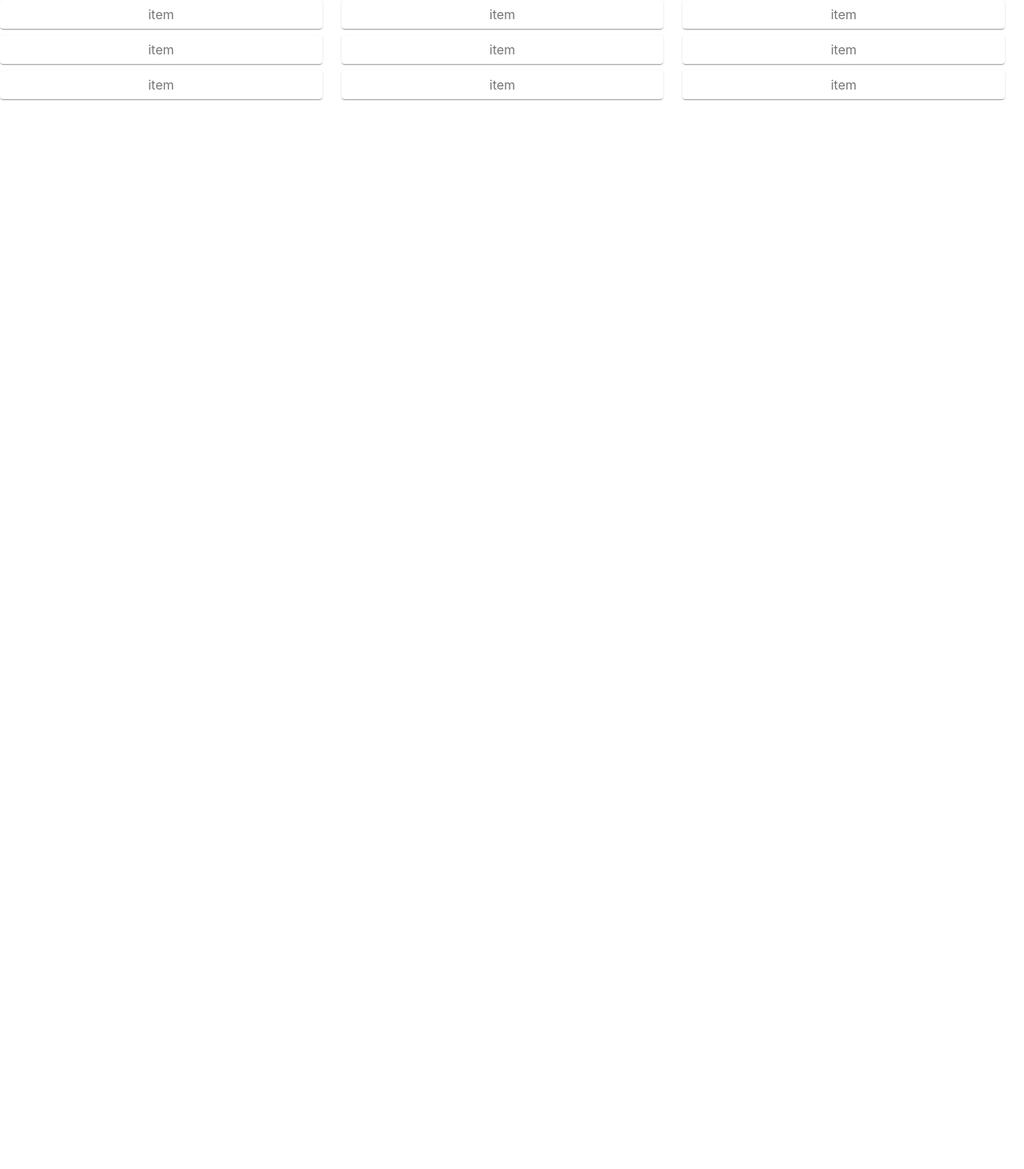
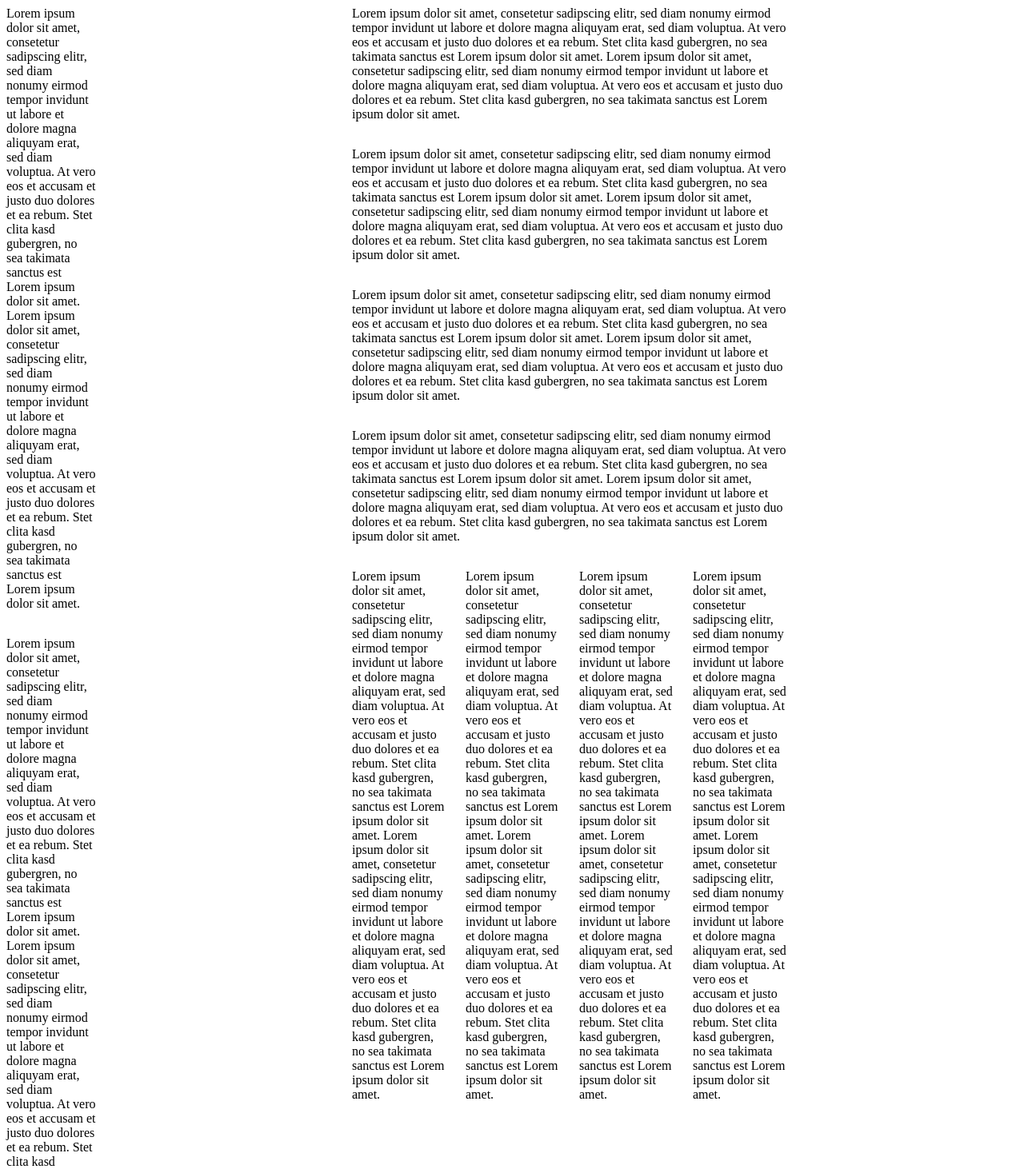
Before and after one commit to nik-neg/gamechat, a React (Create React App) app in the folder client/: page / in a window 1280 px wide. Shown: the top 1462 px of the page at 80% size. Before the commit the page ends 800 px from the top, so only its background shows below. Built offline with nearby package versions, Linux system fonts and the light colour scheme.

Commit message:
feat: template grid for home component

```diff
--- a/client/src/components/Home/Home.tsx
+++ b/client/src/components/Home/Home.tsx
@@ -1,4 +1,3 @@
-import React from 'react';
 import classes from './Home.module.scss';
 
 // const Home = (): JSX.Element => {
@@ -25,33 +24,160 @@ const useStyles = makeStyles((theme: any) => ({
 export default function NestedGrid() {
   const classes = useStyles();
 
-  function FormRow() {
-    return (
-      <React.Fragment>
-        <Grid item xs={4}>
-          <Paper className={classes.paper}>item</Paper>
-        </Grid>
-        <Grid item xs={4}>
-          <Paper className={classes.paper}>item</Paper>
-        </Grid>
-        <Grid item xs={4}>
-          <Paper className={classes.paper}>item</Paper>
-        </Grid>
-      </React.Fragment>
-    );
-  }
-
   return (
     <div className={classes.root}>
-      <Grid container spacing={1}>
-        <Grid container item xs={12} spacing={3}>
-          <FormRow />
+      <Grid
+        container
+        spacing={4}
+        direction="row"
+        justify="flex-start"
+        alignItems="flex-start"
+      >
+        <Grid item xs={4}>
+          <Grid
+            container
+            spacing={4}
+            direction="column"
+            justify="flex-start"
+            alignItems="flex-start"
+          >
+            <Grid item xs={4}>
+              Lorem ipsum dolor sit amet, consetetur sadipscing elitr, sed diam
+              nonumy eirmod tempor invidunt ut labore et dolore magna aliquyam
+              erat, sed diam voluptua. At vero eos et accusam et justo duo
+              dolores et ea rebum. Stet clita kasd gubergren, no sea takimata
+              sanctus est Lorem ipsum dolor sit amet. Lorem ipsum dolor sit
+              amet, consetetur sadipscing elitr, sed diam nonumy eirmod tempor
+              invidunt ut labore et dolore magna aliquyam erat, sed diam
+              voluptua. At vero eos et accusam et justo duo dolores et ea rebum.
+              Stet clita kasd gubergren, no sea takimata sanctus est Lorem ipsum
+              dolor sit amet.
+            </Grid>
+            <Grid item xs={4}>
+              Lorem ipsum dolor sit amet, consetetur sadipscing elitr, sed diam
+              nonumy eirmod tempor invidunt ut labore et dolore magna aliquyam
+              erat, sed diam voluptua. At vero eos et accusam et justo duo
+              dolores et ea rebum. Stet clita kasd gubergren, no sea takimata
+              sanctus est Lorem ipsum dolor sit amet. Lorem ipsum dolor sit
+              amet, consetetur sadipscing elitr, sed diam nonumy eirmod tempor
+              invidunt ut labore et dolore magna aliquyam erat, sed diam
+              voluptua. At vero eos et accusam et justo duo dolores et ea rebum.
+              Stet clita kasd gubergren, no sea takimata sanctus est Lorem ipsum
+              dolor sit amet.
+            </Grid>
+          </Grid>
         </Grid>
-        <Grid container item xs={12} spacing={3}>
-          <FormRow />
-        </Grid>
-        <Grid container item xs={12} spacing={3}>
-          <FormRow />
+        <Grid item xs={8}>
+          <Grid item xs={12}>
+            <Grid
+              container
+              spacing={4}
+              direction="row"
+              justify="flex-start"
+              alignItems="flex-start"
+            >
+              <Grid item xs={8}>
+                Lorem ipsum dolor sit amet, consetetur sadipscing elitr, sed
+                diam nonumy eirmod tempor invidunt ut labore et dolore magna
+                aliquyam erat, sed diam voluptua. At vero eos et accusam et
+                justo duo dolores et ea rebum. Stet clita kasd gubergren, no sea
+                takimata sanctus est Lorem ipsum dolor sit amet. Lorem ipsum
+                dolor sit amet, consetetur sadipscing elitr, sed diam nonumy
+                eirmod tempor invidunt ut labore et dolore magna aliquyam erat,
+                sed diam voluptua. At vero eos et accusam et justo duo dolores
+                et ea rebum. Stet clita kasd gubergren, no sea takimata sanctus
+                est Lorem ipsum dolor sit amet.
+              </Grid>
+              <Grid item xs={8}>
+                Lorem ipsum dolor sit amet, consetetur sadipscing elitr, sed
+                diam nonumy eirmod tempor invidunt ut labore et dolore magna
+                aliquyam erat, sed diam voluptua. At vero eos et accusam et
+                justo duo dolores et ea rebum. Stet clita kasd gubergren, no sea
+                takimata sanctus est Lorem ipsum dolor sit amet. Lorem ipsum
+                dolor sit amet, consetetur sadipscing elitr, sed diam nonumy
+                eirmod tempor invidunt ut labore et dolore magna aliquyam erat,
+                sed diam voluptua. At vero eos et accusam et justo duo dolores
+                et ea rebum. Stet clita kasd gubergren, no sea takimata sanctus
+                est Lorem ipsum dolor sit amet.
+              </Grid>
+              <Grid item xs={8}>
+                Lorem ipsum dolor sit amet, consetetur sadipscing elitr, sed
+                diam nonumy eirmod tempor invidunt ut labore et dolore magna
+                aliquyam erat, sed diam voluptua. At vero eos et accusam et
+                justo duo dolores et ea rebum. Stet clita kasd gubergren, no sea
+                takimata sanctus est Lorem ipsum dolor sit amet. Lorem ipsum
+                dolor sit amet, consetetur sadipscing elitr, sed diam nonumy
+                eirmod tempor invidunt ut labore et dolore magna aliquyam erat,
+                sed diam voluptua. At vero eos et accusam et justo duo dolores
+                et ea rebum. Stet clita kasd gubergren, no sea takimata sanctus
+                est Lorem ipsum dolor sit amet.
+              </Grid>
+              <Grid item xs={8}>
+                Lorem ipsum dolor sit amet, consetetur sadipscing elitr, sed
+                diam nonumy eirmod tempor invidunt ut labore et dolore magna
+                aliquyam erat, sed diam voluptua. At vero eos et accusam et
+                justo duo dolores et ea rebum. Stet clita kasd gubergren, no sea
+                takimata sanctus est Lorem ipsum dolor sit amet. Lorem ipsum
+                dolor sit amet, consetetur sadipscing elitr, sed diam nonumy
+                eirmod tempor invidunt ut labore et dolore magna aliquyam erat,
+                sed diam voluptua. At vero eos et accusam et justo duo dolores
+                et ea rebum. Stet clita kasd gubergren, no sea takimata sanctus
+                est Lorem ipsum dolor sit amet.
+              </Grid>
+              <Grid item xs={8}>
+                <Grid container spacing={3}>
+                  <Grid item xs={3}>
+                    Lorem ipsum dolor sit amet, consetetur sadipscing elitr, sed
+                    diam nonumy eirmod tempor invidunt ut labore et dolore magna
+                    aliquyam erat, sed diam voluptua. At vero eos et accusam et
+                    justo duo dolores et ea rebum. Stet clita kasd gubergren, no
+                    sea takimata sanctus est Lorem ipsum dolor sit amet. Lorem
+                    ipsum dolor sit amet, consetetur sadipscing elitr, sed diam
+                    nonumy eirmod tempor invidunt ut labore et dolore magna
+                    aliquyam erat, sed diam voluptua. At vero eos et accusam et
+                    justo duo dolores et ea rebum. Stet clita kasd gubergren, no
+                    sea takimata sanctus est Lorem ipsum dolor sit amet.
+                  </Grid>
+                  <Grid item xs={3}>
+                    Lorem ipsum dolor sit amet, consetetur sadipscing elitr, sed
+                    diam nonumy eirmod tempor invidunt ut labore et dolore magna
+                    aliquyam erat, sed diam voluptua. At vero eos et accusam et
+                    justo duo dolores et ea rebum. Stet clita kasd gubergren, no
+                    sea takimata sanctus est Lorem ipsum dolor sit amet. Lorem
+                    ipsum dolor sit amet, consetetur sadipscing elitr, sed diam
+                    nonumy eirmod tempor invidunt ut labore et dolore magna
+                    aliquyam erat, sed diam voluptua. At vero eos et accusam et
+                    justo duo dolores et ea rebum. Stet clita kasd gubergren, no
+                    sea takimata sanctus est Lorem ipsum dolor sit amet.
+                  </Grid>
+                  <Grid item xs={3}>
+                    Lorem ipsum dolor sit amet, consetetur sadipscing elitr, sed
+                    diam nonumy eirmod tempor invidunt ut labore et dolore magna
+                    aliquyam erat, sed diam voluptua. At vero eos et accusam et
+                    justo duo dolores et ea rebum. Stet clita kasd gubergren, no
+                    sea takimata sanctus est Lorem ipsum dolor sit amet. Lorem
+                    ipsum dolor sit amet, consetetur sadipscing elitr, sed diam
+                    nonumy eirmod tempor invidunt ut labore et dolore magna
+                    aliquyam erat, sed diam voluptua. At vero eos et accusam et
+                    justo duo dolores et ea rebum. Stet clita kasd gubergren, no
+                    sea takimata sanctus est Lorem ipsum dolor sit amet.
+                  </Grid>
+                  <Grid item xs={3}>
+                    Lorem ipsum dolor sit amet, consetetur sadipscing elitr, sed
+                    diam nonumy eirmod tempor invidunt ut labore et dolore magna
+                    aliquyam erat, sed diam voluptua. At vero eos et accusam et
+                    justo duo dolores et ea rebum. Stet clita kasd gubergren, no
+                    sea takimata sanctus est Lorem ipsum dolor sit amet. Lorem
+                    ipsum dolor sit amet, consetetur sadipscing elitr, sed diam
+                    nonumy eirmod tempor invidunt ut labore et dolore magna
+                    aliquyam erat, sed diam voluptua. At vero eos et accusam et
+                    justo duo dolores et ea rebum. Stet clita kasd gubergren, no
+                    sea takimata sanctus est Lorem ipsum dolor sit amet.
+                  </Grid>
+                </Grid>
+              </Grid>
+            </Grid>
+          </Grid>
         </Grid>
       </Grid>
     </div>
--- a/client/src/index.tsx
+++ b/client/src/index.tsx
@@ -2,8 +2,9 @@ import React from 'react';
 import ReactDOM from 'react-dom';
 import { BrowserRouter } from 'react-router-dom';
 import * as dotenv from 'dotenv';
-import './styles/index.scss';
+// import './styles/index.scss';
 import App from './components/App/App';
+import Home from './components/Home/Home';
 import reportWebVitals from './reportWebVitals';
 
 dotenv.config({ path: __dirname + '/.env' });
@@ -11,7 +12,7 @@ dotenv.config({ path: __dirname + '/.env' });
 ReactDOM.render(
   <React.StrictMode>
     <BrowserRouter>
-      <App />
+      <Home />
     </BrowserRouter>
   </React.StrictMode>,
   document.getElementById('root'),
--- a/client/tsconfig.json
+++ b/client/tsconfig.json
@@ -1,7 +1,7 @@
 {
   "compilerOptions": {
-    "target": "es5",
     "lib": [
+      "es6",
       "dom",
       "dom.iterable",
       "esnext"
@@ -18,7 +18,8 @@
     "resolveJsonModule": true,
     "isolatedModules": true,
     "noEmit": true,
-    "jsx": "react-jsx"
+    "jsx": "react-jsx",
+    "target": "es5"
   },
   "include": [
     "src"
```
